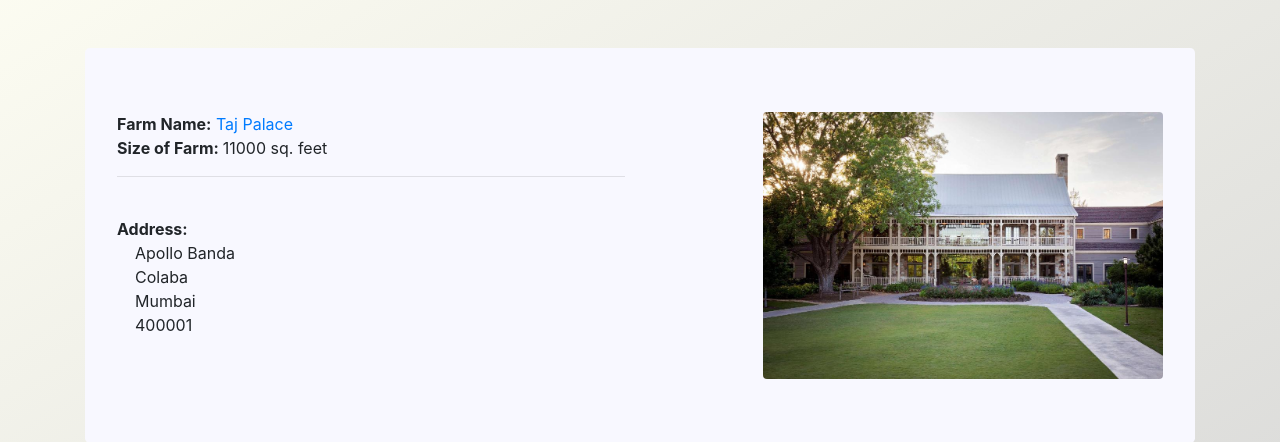
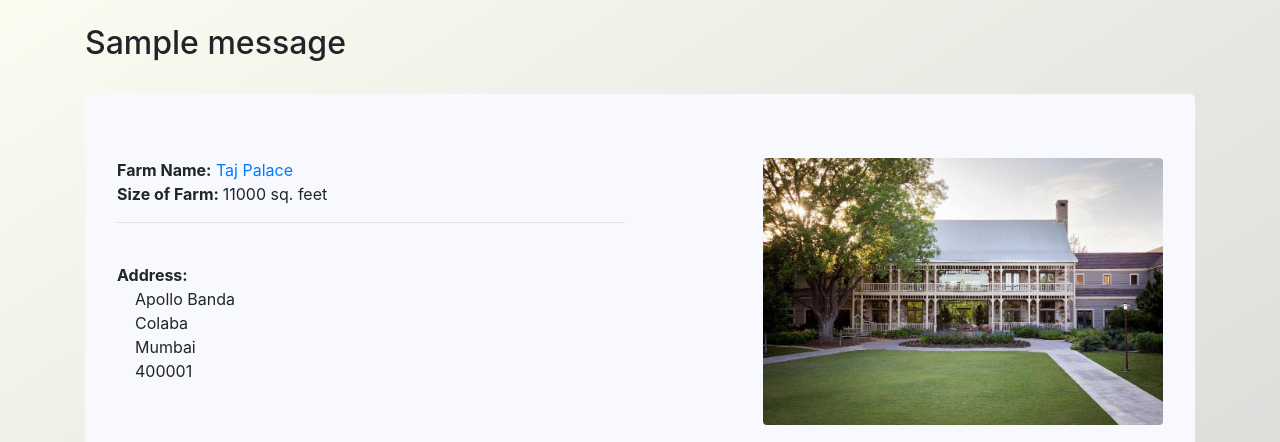
Before and after one commit to js164/farm-house-on-rent, a Django app: page /farms/ in a window 1280 px wide. Shown: the part 56-498 px from the top of the page. Run offline with Django 3.2, Linux system fonts and the light colour scheme; data comes from the database, SQL or seed files in the repository; tables that the repository leaves empty hold one stand-in row (values such as "Sample post"); one stand-in notice (Sample message) is shown; some libraries are stand-ins or nearby versions.

Commit message:
Update farm_list.html

```diff
--- a/templates/farm_list.html
+++ b/templates/farm_list.html
@@ -1,7 +1,13 @@
 {% extends 'base.html' %}
 
 {% block contant %}
-<br><br>
+<br>
+{% if messages %}
+    {% for message in messages %}
+        <h2>{{message}}</h2>
+    {% endfor %}
+{% endif %}
+<br>
 {% for farm in object_list %}
 <div class="jumbotron">
     <div class="row">
```
